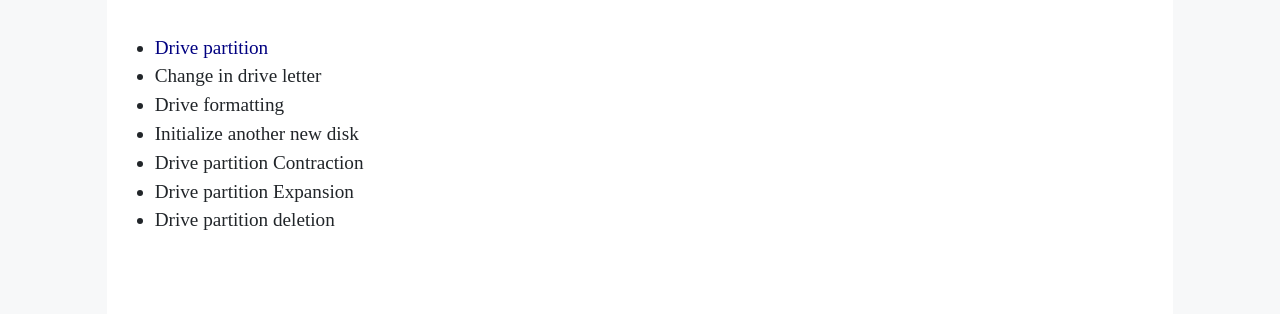
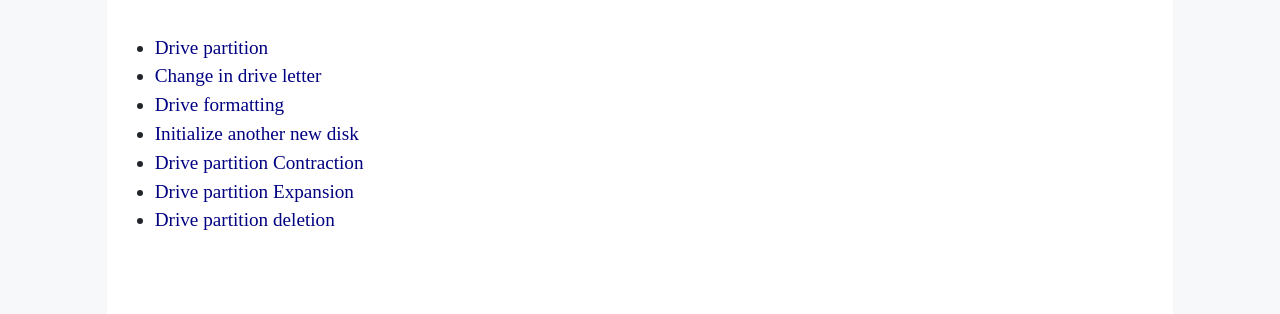
Before and after one commit to diskmanagement/diskmanagement.github.io, a plain HTML site: page index.html in a window 1280 px wide. Shown: the part 555-869 px from the top of the page. Drawn offline with nearby package versions, Linux system fonts and the light colour scheme.

Commit message:
Update index.html

```diff
--- a/index.html
+++ b/index.html
@@ -213,12 +213,12 @@
         <div class="list2">
           <ul class="">
             <li><a style="color:#000080; padding: 0px;" href="https://diskmanagement.github.io/drive-partition.html">Drive partition</a></li>
-            <li>Change in drive letter</li>
-            <li>Drive formatting</li>
-            <li>Initialize another new disk</li>
-            <li>Drive partition Contraction</li>
-            <li>Drive partition Expansion</li>
-            <li>Drive partition deletion</li>
+            <li><a style="color:#000080; padding: 0px;" href="https://diskmanagement.github.io/change-in-drive-letter.html">Change in drive letter</a></li>
+            <li><a style="color:#000080; padding: 0px;" href="https://diskmanagement.github.io/drive-formatting.html">Drive formatting</a></li>
+            <li><a style="color:#000080; padding: 0px;" href="https://diskmanagement.github.io/initialize-another-new-disk.html">Initialize another new disk</a></li>
+            <li><a style="color:#000080; padding: 0px;" href="https://diskmanagement.github.io/drive-partition-contraction.html">Drive partition Contraction</a></li>
+            <li><a style="color:#000080; padding: 0px;" href="https://diskmanagement.github.io/drive-partition-expansion.html">Drive partition Expansion</a></li>
+            <li><a style="color:#000080; padding: 0px;" href="https://diskmanagement.github.io/drive-partition-deletion.html">Drive partition deletion</a></li>
           </ul>
         </div><br>
         <br>
```
